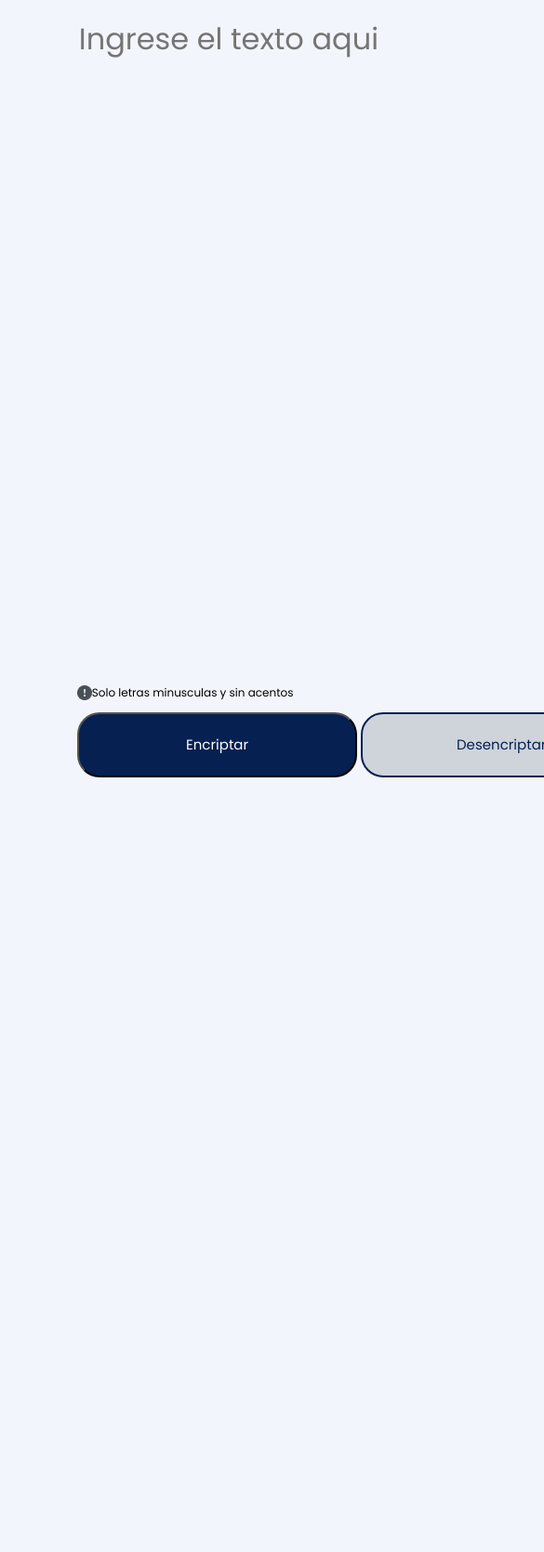
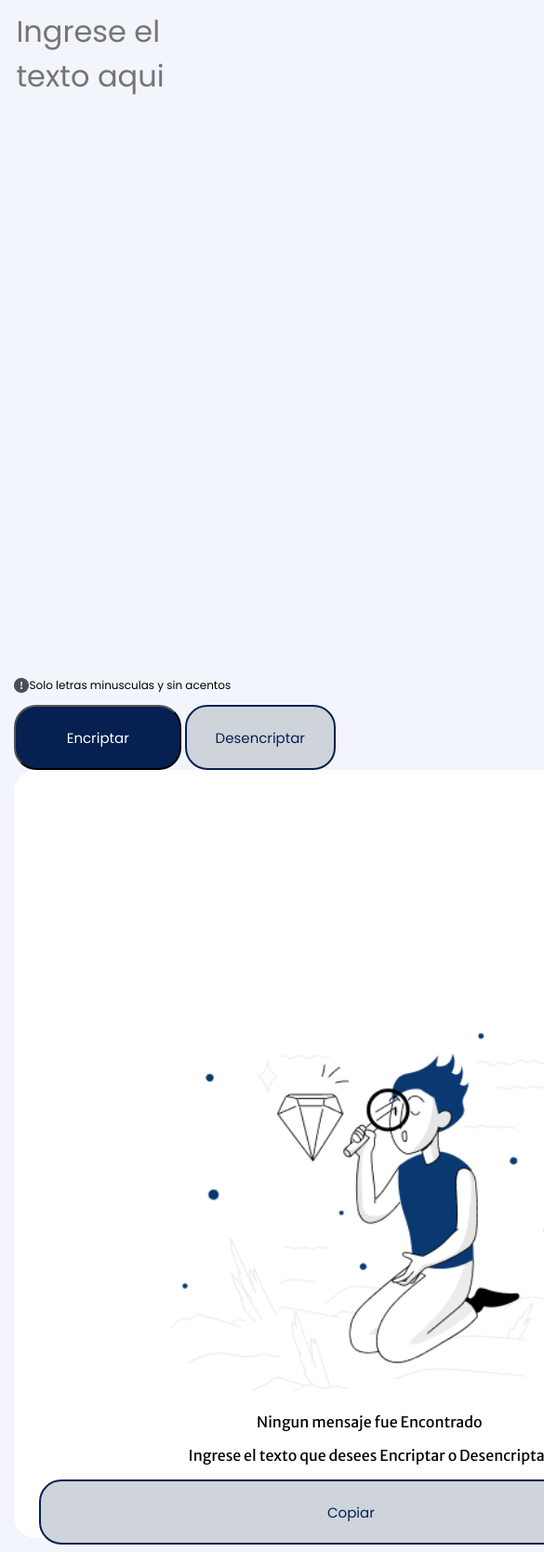
Before and after one commit to Samy1022/encriptador_de_tetxo, a plain HTML site: page index.html in a window 390 px wide. Shown: the part 79-1748 px from the top of the page at 93% size, 585 px wide, since content can reach past the window. Before the commit the page ends 973 px from the top, so only its background shows below. Drawn offline with Linux system fonts and the light colour scheme.

Commit message:
Funciones y responsividad programados

```diff
--- a/app_encriptador.js
+++ b/app_encriptador.js
@@ -1,12 +1,12 @@
 
-function asignartextoelemento(elemento,texto){
+function asignartextoelemento(elemento, texto) {
     let elementoHTML = document.querySelector(elemento);
     elementoHTML.innerHTML = texto;
     return;
 }
 
 
-function EncriptarTexto(){
+function EncriptarTexto() {
     let textarea = document.getElementById('textoUsuario');
     let texto = textarea.value;
     let textoEncriptado = texto.replace(/e/g, "enter")
@@ -50,14 +50,13 @@ function eliminarContenidoCaja() {
             contenedor.removeChild(hijos[i]);
         }
     }
+
 }
 
 function copiarTexto() {
-    let contenedor = document.getElementById("boton__copiar");
+    let contenedor = document.getElementById("caja");
     let textoParaCopiar = contenedor.querySelector("h1").textContent;
 
     // Copiar el texto al portapapeles
-    navigator.clipboard.writeText(textoParaCopiar).then(() => {
-        alert("Texto copiado al portapapeles");
-    });
+    navigator.clipboard.writeText(textoParaCopiar);
 }
--- a/index.html
+++ b/index.html
@@ -27,13 +27,18 @@
             </div>
         </div>
         <div class="interfaz__generar__texto">
-            <div id = "caja" class="interfaz__generar__texto__rectangulo">
-                <h1 class ="interfaz__generar__texto__rectangulo__texto__generado"></h1>
-                <img id ='Contenedor' class="interfaz__generar__texto__rectangulo__imagen" src="assets/Muñeco.png" alt="muñeco">
-                <p id ='Contenedor' class="interfaz__generar__texto__rectangulo__texto">Ningun mensaje fue Encontrado</p>
-                <p id ='Contenedor' class="interfaz__generar__texto__rectangulo__texto">Ingrese el texto que desees Encriptar o
-                    Desencriptar</p>
-                <button class="interfaz__generar__texto__rectangulo__copiar" id="boton__copiar" onclick="copiarTexto()" disabled>Copiar</button>
+            <div class="interfaz__generar__texto__rectangulo">
+                <div id="caja">
+                    <h1 class="interfaz__generar__texto__rectangulo__texto__generado"></h1>
+                    <img id='Contenedor' class="interfaz__generar__texto__rectangulo__imagen" src="assets/Muñeco.png"
+                        alt="muñeco">
+                    <p id='Contenedor' class="interfaz__generar__texto__rectangulo__texto">Ningun mensaje fue Encontrado
+                    </p>
+                    <p id='Contenedor' class="interfaz__generar__texto__rectangulo__texto">Ingrese el texto que desees
+                        Encriptar o Desencriptar</p>
+                </div>
+                <button class="interfaz__generar__texto__rectangulo__copiar" id="boton__copiar" onclick="copiarTexto()"
+                    disabled>Copiar</button>
 
             </div>
         </div>
--- a/style.css
+++ b/style.css
@@ -34,6 +34,10 @@ textarea {
     padding: 10px;
 }
 
+.container__botones__boton1:hover {
+    background-color: #4d81bc9c;
+}
+
 .container__botones__boton1 {
     width: 40%;
     background-color: #052051;
@@ -42,6 +46,10 @@ textarea {
     border-radius: 24px;
     font-family: "Poppins", sans-serif;
     font-size: 15px;
+}
+
+.container__botones__boton2:hover {
+    background-color: #e1e0e09c;
 }
 
 .container__botones__boton2 {
@@ -79,7 +87,7 @@ textarea {
     font-family: "Merriweather Sans", sans-serif;
 }
 
-.interfaz__generar__texto__rectangulo__texto__generado{
+.interfaz__generar__texto__rectangulo__texto__generado {
     outline: none;
     resize: none;
     font-family: "Poppins", sans-serif;
@@ -87,8 +95,7 @@ textarea {
     font-size: 32px;
 }
 
-.interfaz__generar__texto__rectangulo__copiar{
-    display:none;
+.interfaz__generar__texto__rectangulo__copiar {
     width: 98%;
     background-color: #CED4DA;
     color: #052051;
@@ -98,3 +105,70 @@ textarea {
     font-size: 15px;
     border: 2px solid #052051;
 }
+
+.interfaz__generar__texto__rectangulo__copiar:hover {
+    background-color: #e1e0e09c;
+}
+
+@media(max-width: 1174px) {
+
+    textarea {
+        width: 50%;
+    }
+
+    .container__botones__boton1 {
+        width: 45%;
+    }
+
+    .container__botones__boton2 {
+        width: 45%;
+    }
+
+    .interfaz {
+        flex-direction: column;
+        padding: 5%;
+    }
+
+    .interfaz__generar__texto {
+        width: 165%;
+    }
+
+}
+
+@media(max-width: 933px) {
+
+    textarea {
+        width: 50%;
+    }
+
+    .container__botones__boton1 {
+        width: 50%;
+    }
+
+    .container__botones__boton2 {
+        width: 45%;
+    }
+
+    .interfaz {
+        flex-direction: column;
+        padding: 2%;
+    }
+
+    .interfaz__generar__texto {
+        width: 50%;
+    }
+
+    .interfaz__generar__texto__rectangulo__copiar {
+        width: 670px;
+    }
+
+    .interfaz__generar__texto__rectangulo {
+        width: 710px;
+    }
+
+    .interfaz__generar__texto__rectangulo__imagen {
+        width: 60%;
+
+    }
+
+}
```
Lines whose indentation alone changed are shown as unchanged.
